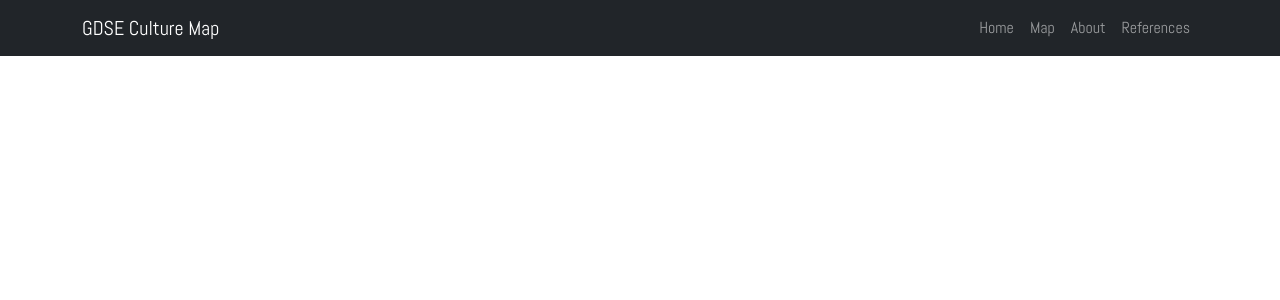
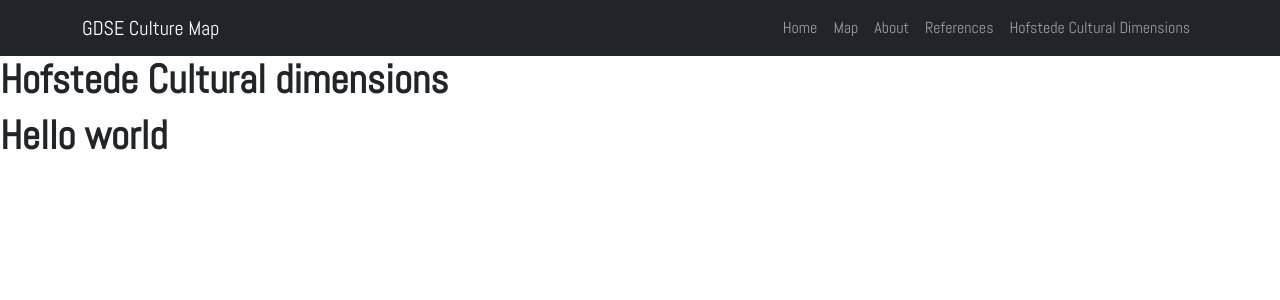
Before and after one commit to abel-vs/gdse-map, a React (Create React App) app: page /gdse-map/hofstede in a window 1280 px wide. Shown: the top 300 px of the page. Built offline with nearby package versions, Linux system fonts and the light colour scheme.

Commit message:
Add empty hofstede page

```diff
--- a/src/App.js
+++ b/src/App.js
@@ -6,6 +6,7 @@ import Home from './pages';
 import About from './pages/about';
 import Map from './pages/map';
 import Ref from './pages/ref';
+import Hofstede from './pages/hofstede';
 import 'bootstrap/dist/css/bootstrap.css';
 import NavBar from './components/NavBar';
 
@@ -19,6 +20,7 @@ function App() {
         <Route exact path='/about' element={<About />} />
         <Route exact path='/map' element={<Map/>} />
         <Route exact path='/references' element={<Ref/>} />
+        <Route exact path='/hofstede' element={<Hofstede/>} />
       </Routes>
     </Router>
   );
--- a/src/components/NavBar.js
+++ b/src/components/NavBar.js
@@ -15,6 +15,7 @@ class NavBar extends React.Component {
                         <Nav.Link href={process.env.PUBLIC_URL  + "/map"}>Map</Nav.Link>
                         <Nav.Link href={process.env.PUBLIC_URL  + "/about"}>About</Nav.Link>
                         <Nav.Link href={process.env.PUBLIC_URL  + "/references"}>References</Nav.Link>
+                        <Nav.Link href={process.env.PUBLIC_URL  + "/hofstede"}>Hofstede Cultural Dimensions</Nav.Link>
                     </Nav>
                 </Container>
             </Navbar>);
--- /dev/null
+++ b/src/components/SpiderGraph.js
@@ -0,0 +1,12 @@
+import React from "react";
+import list from "../components/info.json";
+
+const SpiderGraph = () => {
+    return (
+        <div>
+            <h1>Hello world</h1>
+        </div>
+    )
+}
+
+export default SpiderGraph;
--- /dev/null
+++ b/src/pages/hofstede.js
@@ -0,0 +1,13 @@
+import React from "react";
+import SpiderGraph from "../components/SpiderGraph";
+
+function Ref() {
+    return (
+        <div>
+            <h1>Hofstede Cultural dimensions</h1>
+            <SpiderGraph/>
+        </div>
+    )
+}
+
+export default Ref;
```
